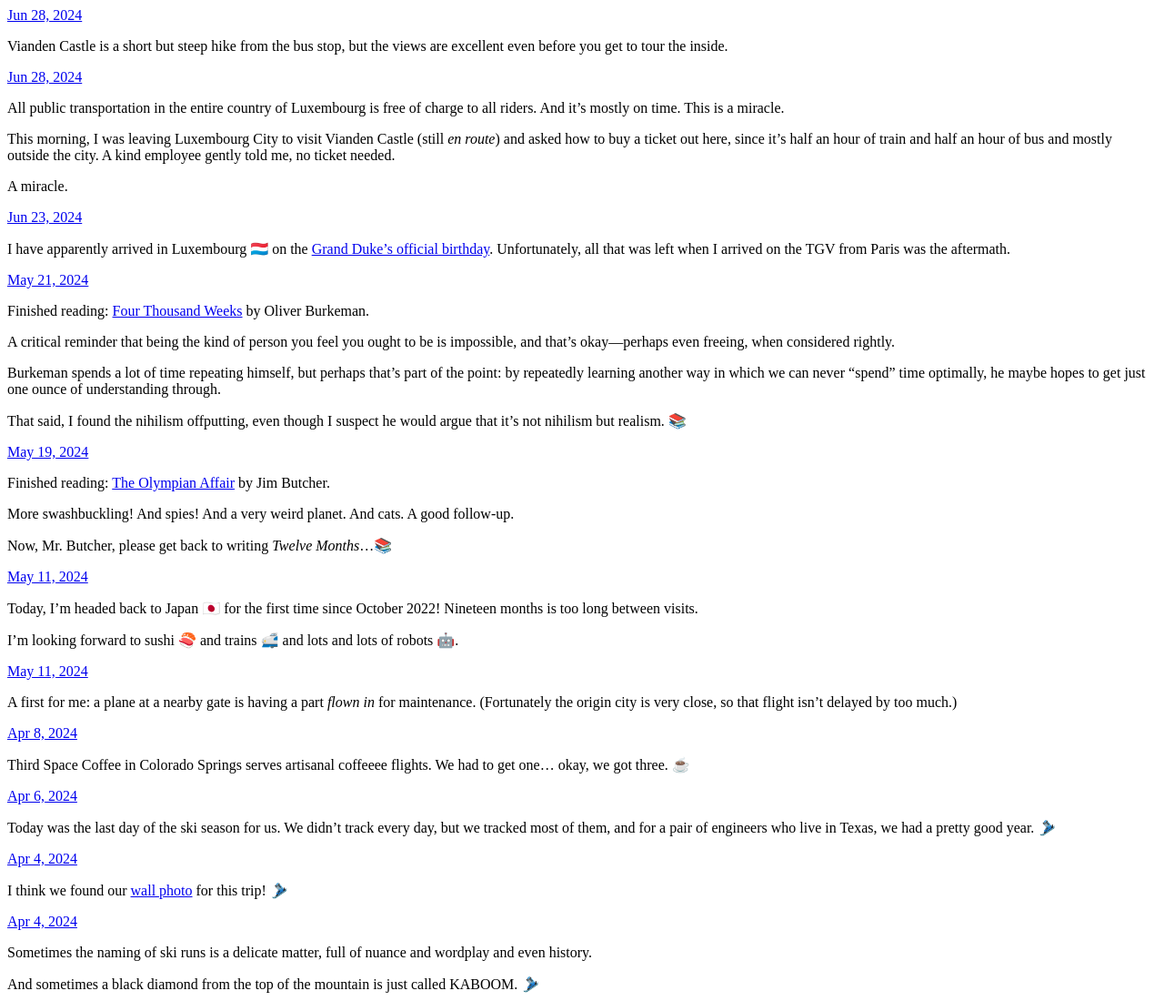
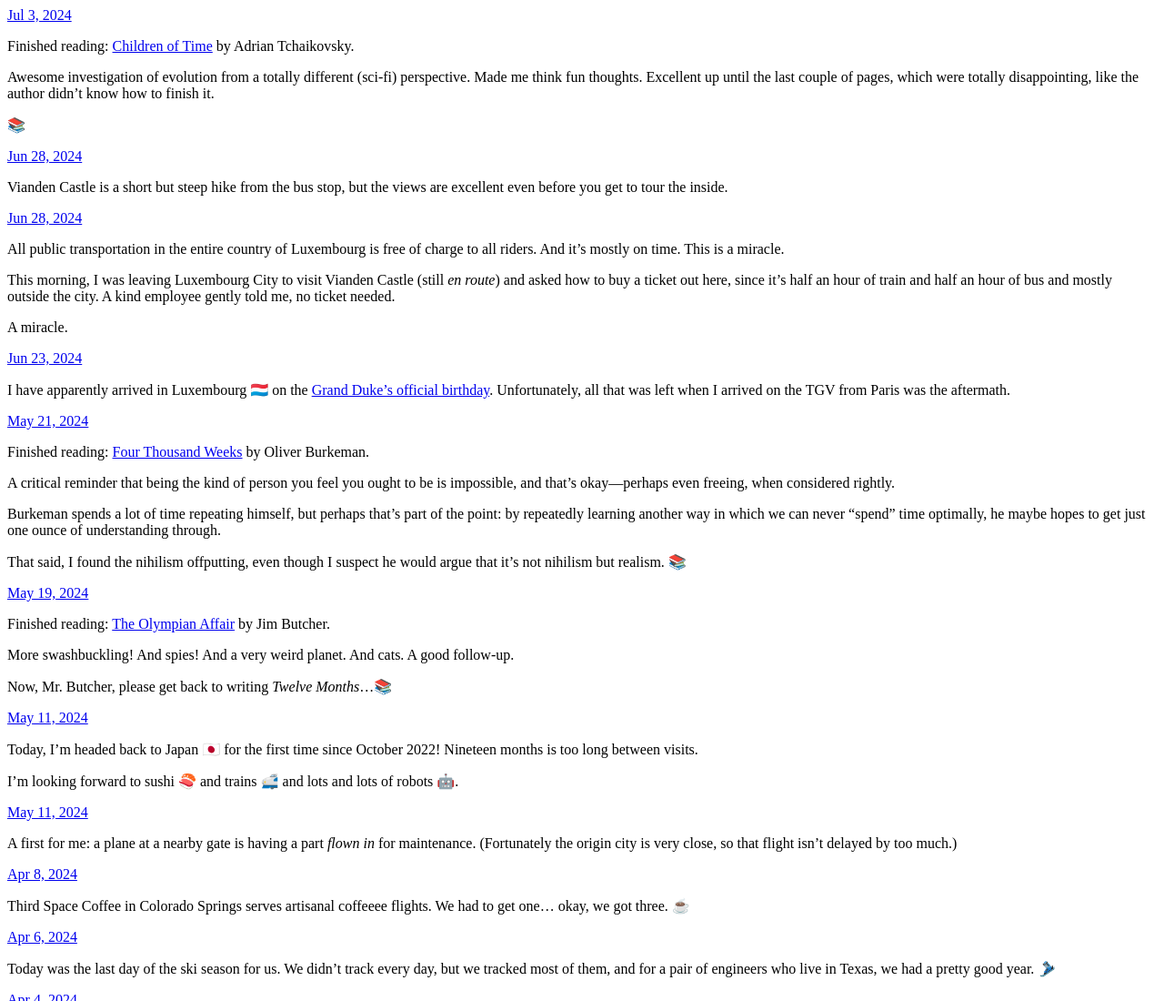
Before and after one commit to jatowler/microblog, a plain HTML site: page index.html in a window 1280 px wide. Shown: the top 1100 px of the page at 91% size. Drawn offline with Linux system fonts and the light colour scheme.

Commit message:
Archiving from Micro.blog.

```diff
--- a/index.html
+++ b/index.html
@@ -21,6 +21,19 @@
 <div class="h-feed">
 
 
+
+	  <div class="h-entry">
+
+
+		<a href="https://micro.jerrytowler.com/2024/07/03/finished-reading-children.html" class="u-url"><time class="dt-published" datetime="2024-07-03 13:16:07 -0600">Jul 3, 2024</time></a>
+
+		<div class="e-content">
+			 <p>Finished reading: <a href="https://micro.blog/books/9781447273301">Children of Time</a> by Adrian Tchaikovsky.</p>
+<p>Awesome investigation of evolution from a totally different (sci-fi) perspective. Made me think fun thoughts. Excellent up until the last couple of pages, which were totally disappointing, like the author didn’t know how to finish it.</p>
+<p>📚</p>
+
+		</div>
+	  </div>
 
 	  <div class="h-entry">
 
```
